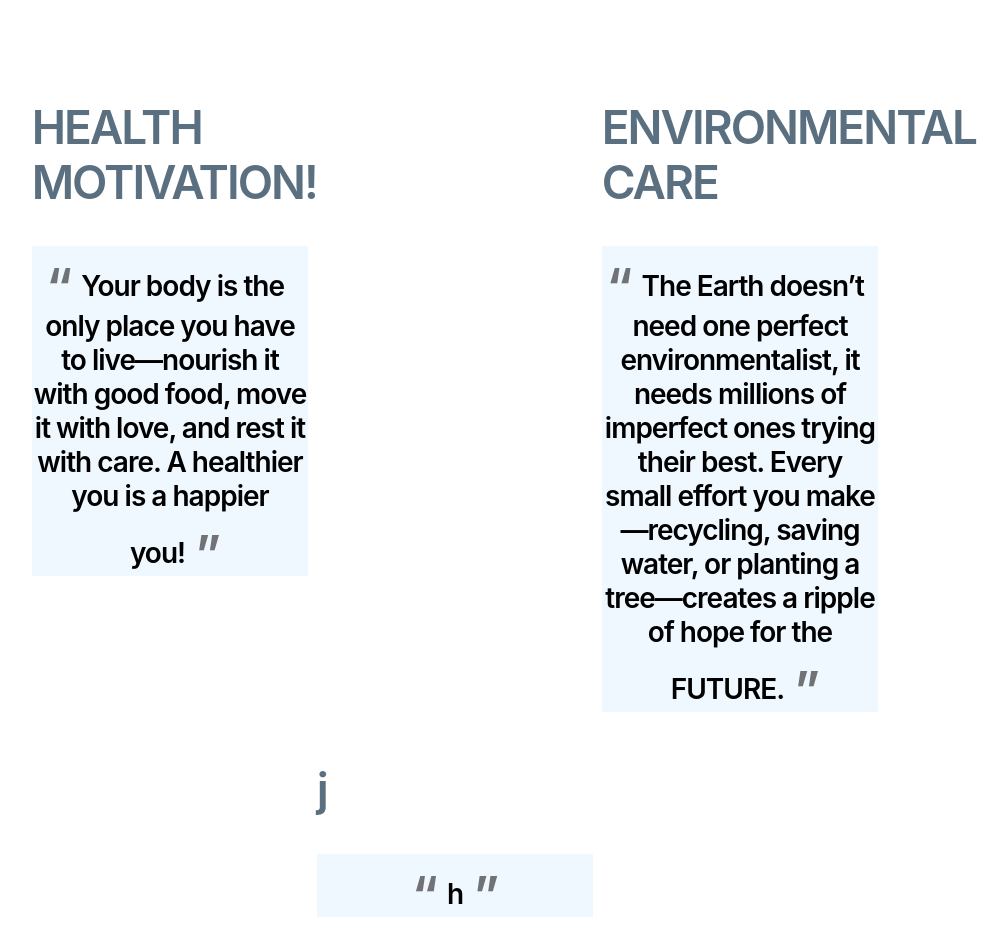
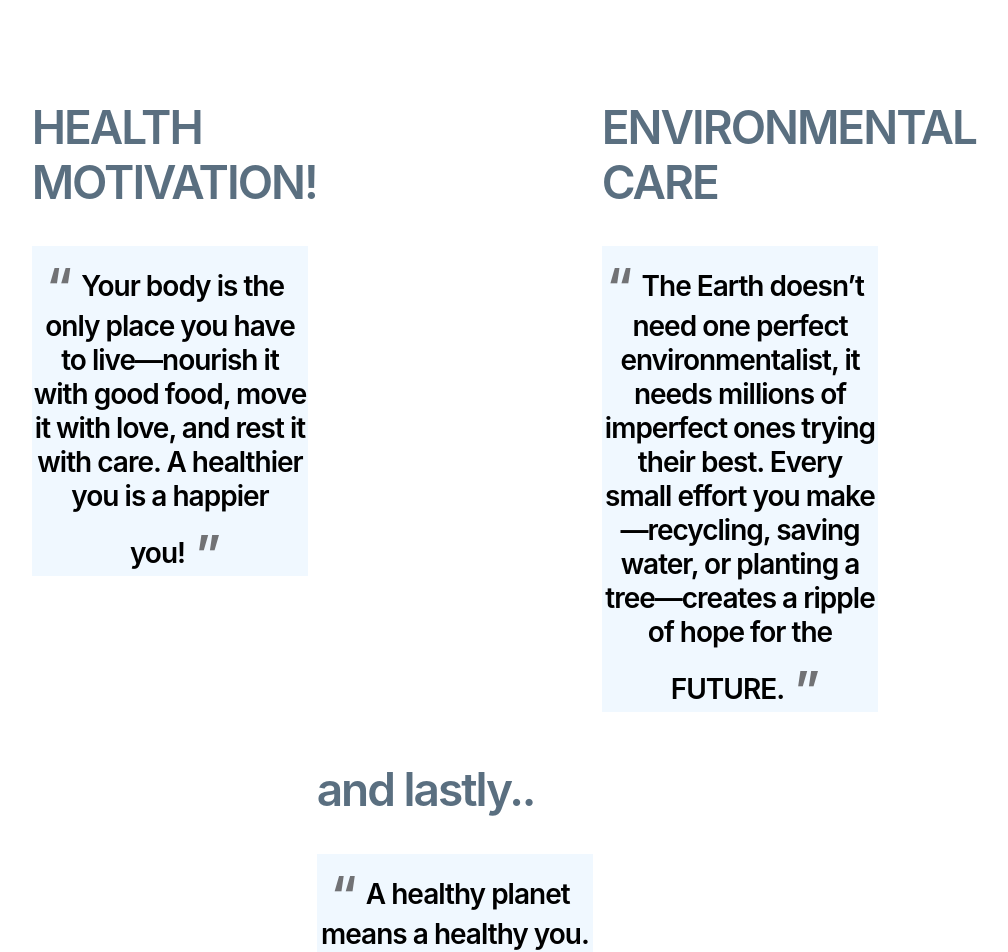
Before and after one commit to norcee25/EcoHabit, a React (Create React App) app: page / in a window 1280 px wide. Shown: the top 952 px of the page, without its empty margins (185-1193 px from the left). Built offline with nearby package versions, Linux system fonts and the light colour scheme.

Commit message:
Adding third title

```diff
--- a/src/components/Motivation/index.js
+++ b/src/components/Motivation/index.js
@@ -44,12 +44,12 @@ const Motivation = () => {
           <div className="container">
         <div className="row">
           <div className="col-lg-8 col-12 mx-auto">
-            <h2 className="mb-lg-3">j</h2>
+            <h2 className="mb-lg-3">and lastly..</h2>
             <div id="testimonial-carousel" className="carousel carousel-fade slide" data-bs-ride="carousel">
               <div className="carousel-inner">
                 <div className="carousel-item active">
                   <div className="carousel-caption">
-                    <h4 className="carousel-title">h</h4>
+                    <h4 className="carousel-title">A healthy planet means a healthy you. When you choose fresh, local produce, walk instead of drive, or reduce waste, you’re not just healing the Earth—you’re healing yourself. TOGETHER, we can thrive!!</h4>
                   </div>
                 </div>
               </div>
```
